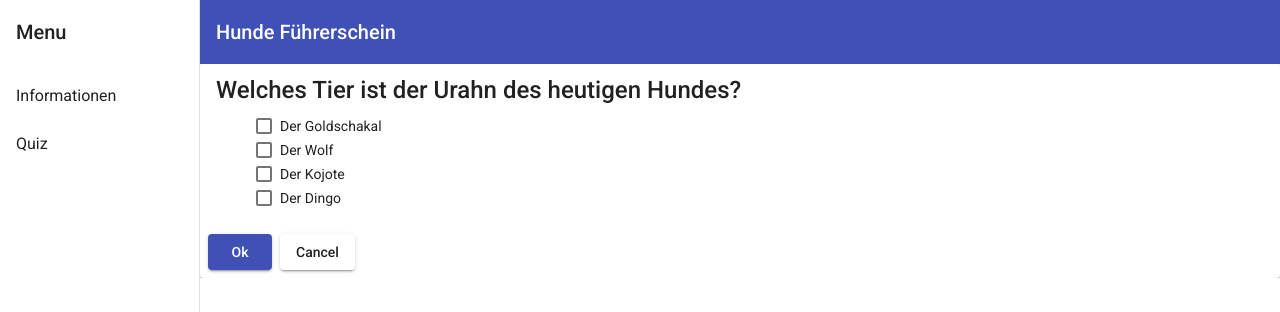
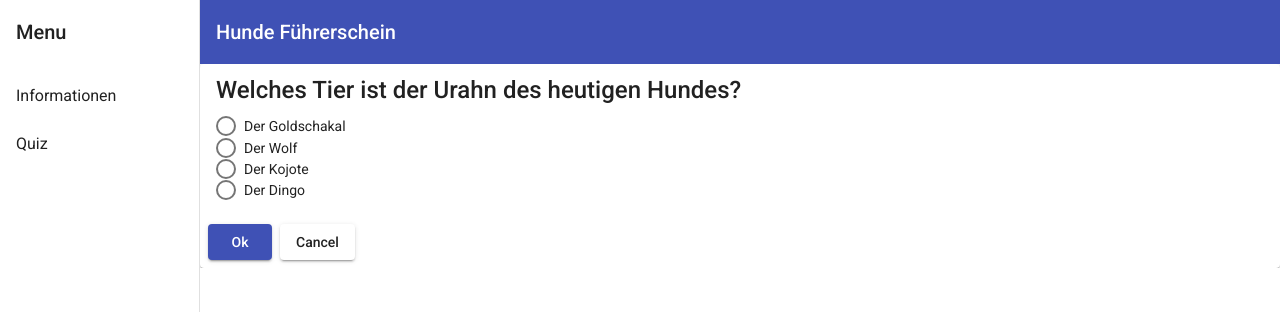
Before and after one commit to schmitzCatz/dogschool, an Angular app: page /questions in a window 1280 px wide. Shown: the top 312 px of the page. Built offline with nearby package versions, Linux system fonts and the light colour scheme.

Commit message:
feat: add radio buttons to answers component

```diff
--- a/src/app/questions/components/answer/answer.component.html
+++ b/src/app/questions/components/answer/answer.component.html
@@ -1,7 +1,16 @@
-<section class="options">
-  <ul>
-    <li *ngFor="let option of options">
-      <mat-checkbox>{{ option.text }}</mat-checkbox>
-    </li>
-  </ul>
+<section class="checkbox-options">
+  <ng-container *ngIf="hasMultipleAnswers; else single">
+    <ul *ngIf="hasMultipleAnswers">
+      <li *ngFor="let option of options">
+        <mat-checkbox>{{ option.text }}</mat-checkbox>
+      </li>
+    </ul>
+  </ng-container>
+  <ng-template #single>
+    <mat-radio-group class="radio-options">
+      <mat-radio-button *ngFor="let option of options" [value]="option">
+        {{ option.text }}
+      </mat-radio-button>
+    </mat-radio-group>
+  </ng-template>
 </section>
--- a/src/app/questions/components/answer/answer.component.scss
+++ b/src/app/questions/components/answer/answer.component.scss
@@ -1,3 +1,9 @@
-.options li {
-    list-style-type:none;
+.checkbox-options li {
+  list-style-type: none;
 }
+
+.radio-options {
+  display: flex;
+  flex-direction: column;
+  margin: 15px 0;
+}
--- a/src/app/questions/components/answer/answer.component.ts
+++ b/src/app/questions/components/answer/answer.component.ts
@@ -1,20 +1,20 @@
 import { Answer } from './../../model/Answer';
 import { Component, Input, OnInit } from '@angular/core';
-
 
 @Component({
   selector: 'app-answer',
   templateUrl: './answer.component.html',
-  styleUrls: ['./answer.component.scss']
+  styleUrls: ['./answer.component.scss'],
 })
 export class AnswerComponent implements OnInit {
+  @Input()
+  options!: Answer[];
 
-  @Input()
-  options?: Answer[];
+  constructor() {}
 
-  constructor() {  }
+  ngOnInit(): void {}
 
-  ngOnInit(): void {
+  get hasMultipleAnswers(): boolean {
+    return this.options.filter((opt) => opt.isCorrect).length > 1;
   }
-
 }
```
Also changed, not shown: src/app/questions/questions.module.ts (+6 -6 lines).
